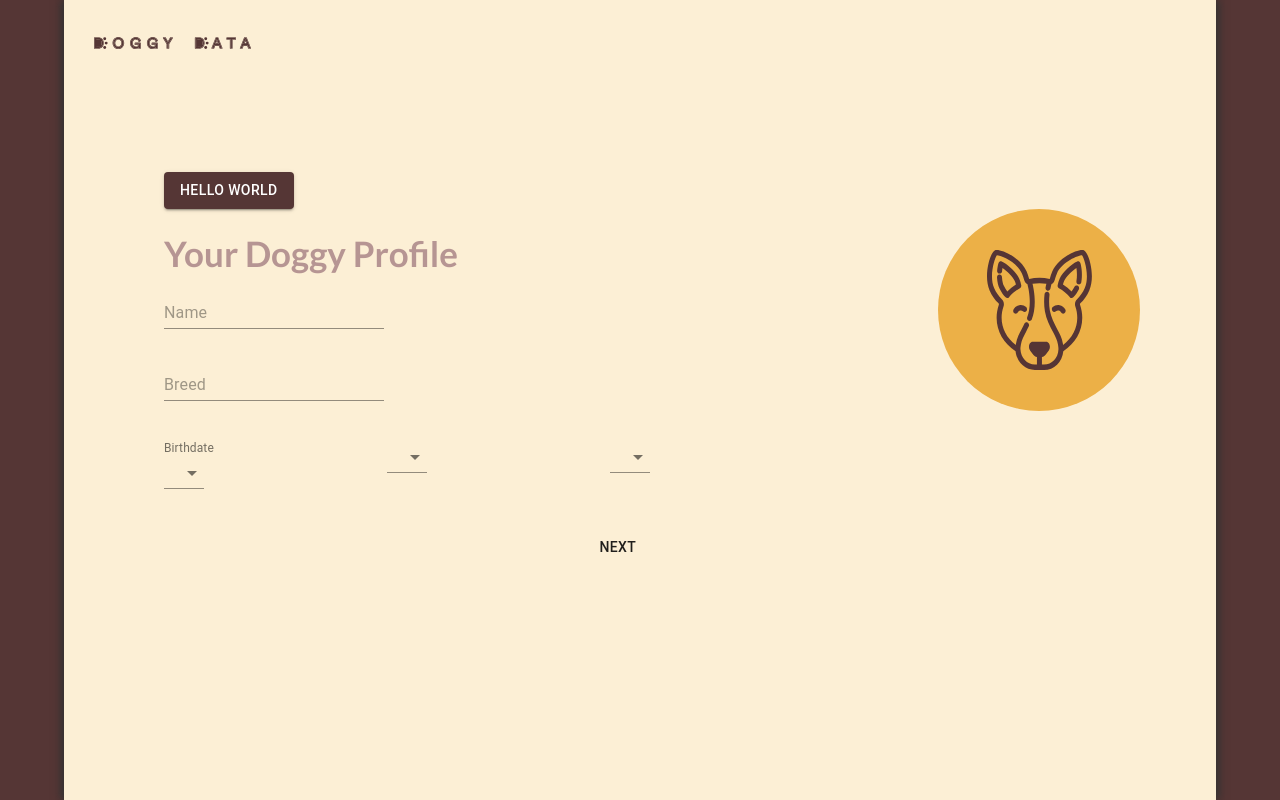
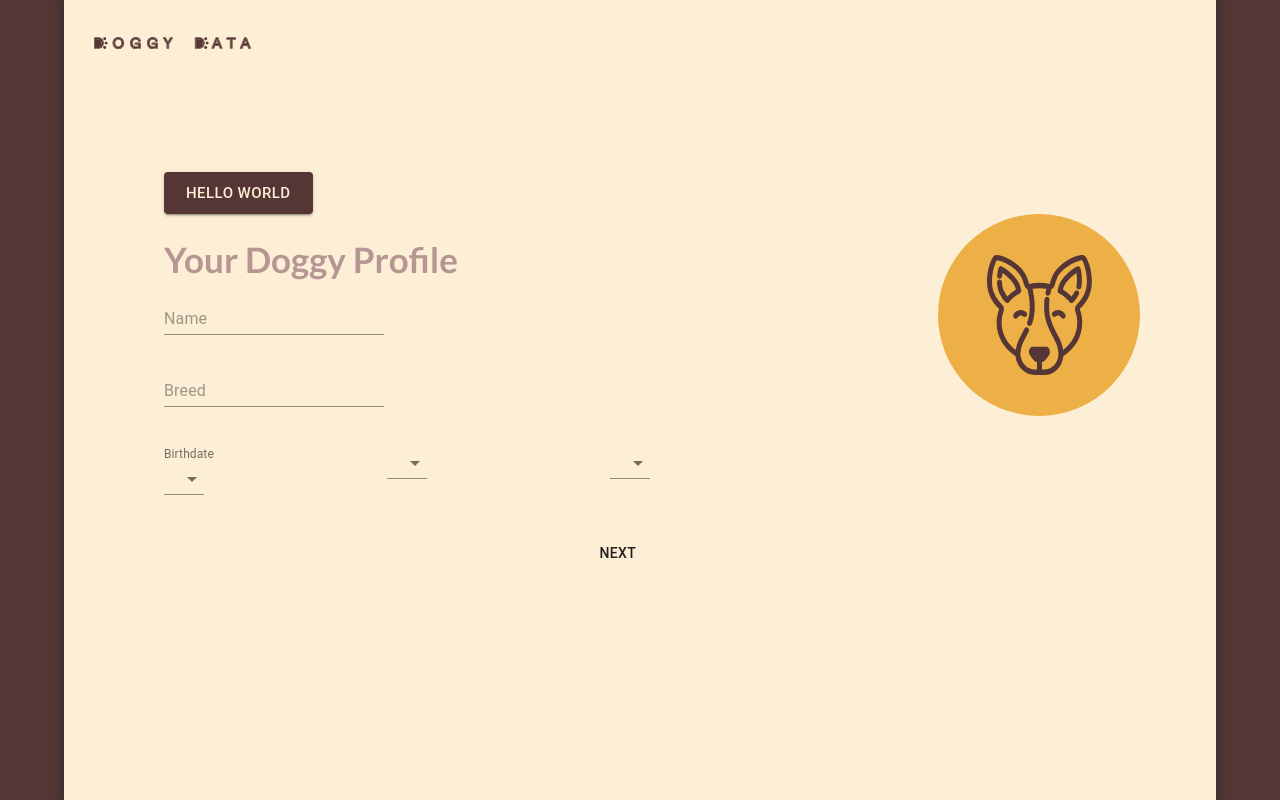
Before and after one commit to susiesko/helloralphie-doggiedata, a React (Create React App) app: page / in a window 1280 px wide. Built offline with nearby package versions, Linux system fonts and the light colour scheme.

Commit message:
updated theme

```diff
--- a/src/App.js
+++ b/src/App.js
@@ -7,12 +7,13 @@ import DogLog from './containers/DogLog/DogLog';
 import BasicInfo from './containers/DogLog/BasicInfo/BasicInfo';
 import AdditionalInfo from './containers/DogLog/AdditionalInfo/AdditionalInfo';
 
-import ButtonStyled from './components/Elements/ButtonStyled/ButtonStyled';
+import ButtonThemed from './components/Elements/ButtonThemed/ButtonThemed';
 
 const theme = createMuiTheme({
   palette: {
     primary: {
-      main: '#553635'
+      main: '#553635',
+      contrastText: '#FCEFD5'
     }
   }
 });
@@ -22,7 +23,7 @@ function App() {
     <ThemeProvider theme={theme}>
       <div className="App">
         <Layout>
-          <ButtonStyled>Hello World</ButtonStyled>
+          <ButtonThemed>Hello World</ButtonThemed>
           <Switch>
             <Route exact path="/"><Profile/></Route>
             <Route exact path="/doglog/additional-info"><AdditionalInfo/></Route>
--- a/src/components/Elements/ButtonStyled/ButtonStyled.js
+++ /dev/null
@@ -1,25 +0,0 @@
-import React from 'react';
-import Button from '@material-ui/core/Button'
-
-import { makeStyles } from '@material-ui/core/styles';
-
-const useStyles = makeStyles({
-  root: {
-
-  }
-});
-
-const ButtonStyled = props => {
-  return (
-    <div>
-      <Button
-        variant="contained"
-        color="primary"
-      >
-        {props.children}
-      </Button>
-    </div>
-  );
-}
-
-export default ButtonStyled;
--- /dev/null
+++ b/src/components/Elements/ButtonThemed/ButtonThemed.js
@@ -0,0 +1,26 @@
+import React from 'react';
+import Button from '@material-ui/core/Button';
+
+// import { makeStyles } from '@material-ui/core/styles';
+
+// const useStyles = makeStyles({
+//   root: {
+
+//   }
+// });
+
+const ButtonThemed = props => {
+  return (
+    <div>
+      <Button
+        variant="contained"
+        color="primary"
+        size="large"
+      >
+        {props.children}
+      </Button>
+    </div>
+  );
+}
+
+export default ButtonThemed;
--- a/src/css/style.scss
+++ b/src/css/style.scss
@@ -1,8 +1,9 @@
 @import './text.scss';
+@import './colors.scss';
 @import './themes/default.scss';
 
 html {
-  background: #553635;
+  background: $palette-dark-brown;
   height: 100%;
 }
 
@@ -13,7 +14,7 @@ body {
     sans-serif;
   -webkit-font-smoothing: antialiased;
   -moz-osx-font-smoothing: grayscale;
-  background: #FCEFD5;
+  background: $palette-beige;
   color: $theme-font-color;
   font-size: 20px;
   max-width:1152px;
```
